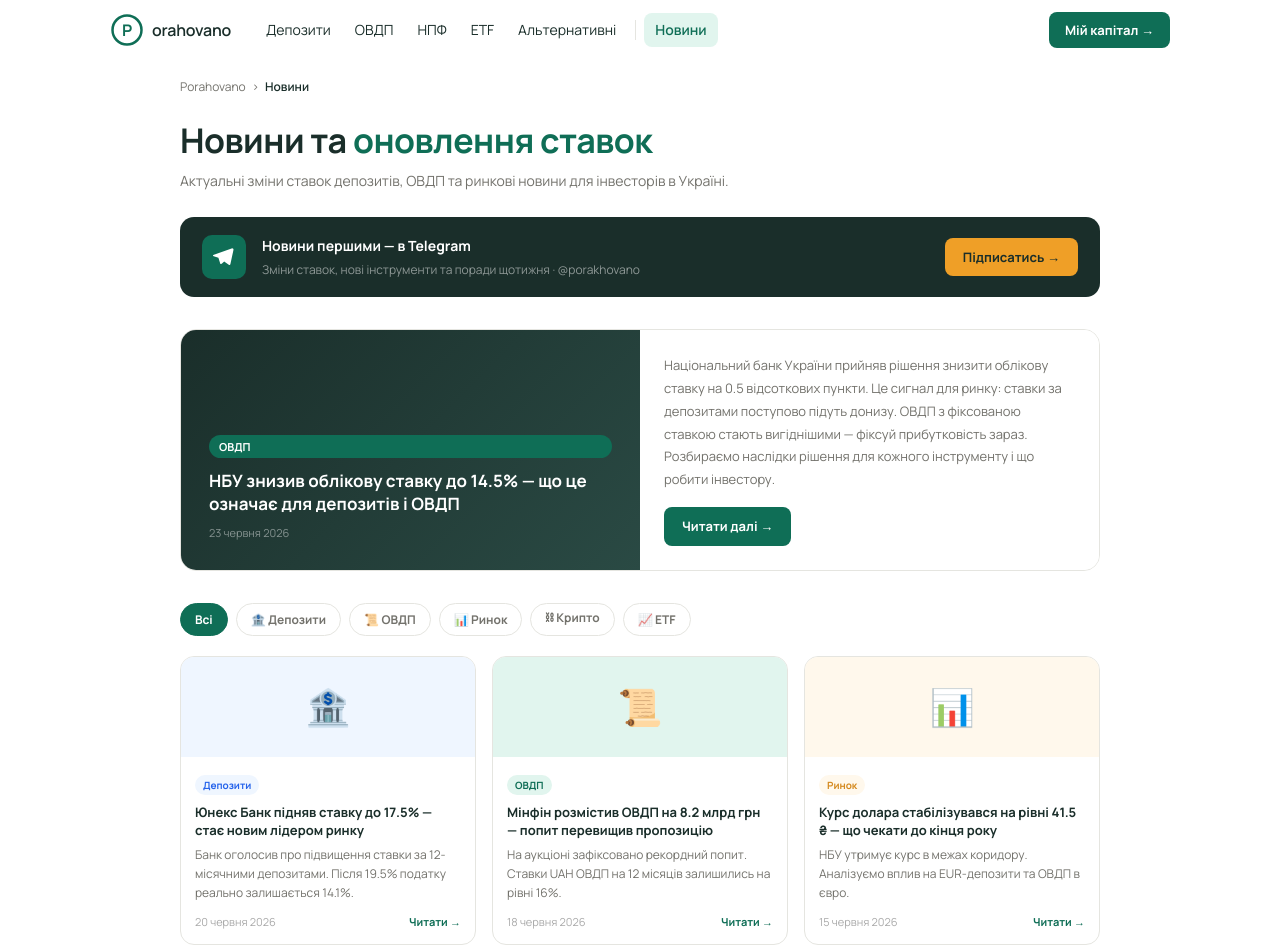
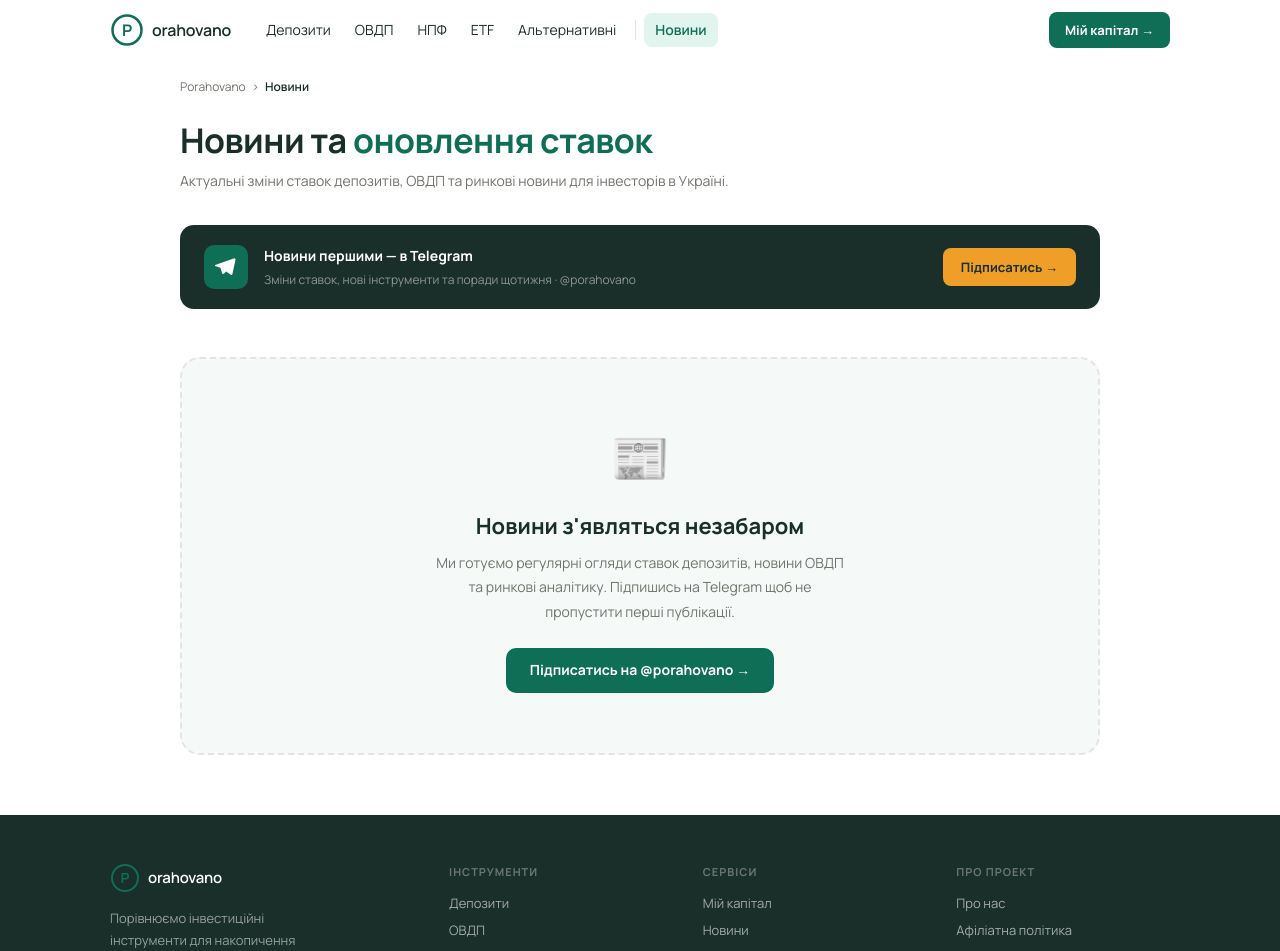
Before and after one commit to Ierokhin/porahovano, a Next.js app: page /novyny in a window 1280 px wide. Shown: the top 951 px of the page. Built offline with nearby package versions, Linux system fonts and the light colour scheme.

Commit message:
fix: Telegram link t.me/porahovano, remove fake news

```diff
--- a/app/novyny/page.jsx
+++ b/app/novyny/page.jsx
@@ -1,55 +1,17 @@
-"use client";
 // porahovano.in.ua/novyny — /app/novyny/page.jsx
-
-import { useState } from "react";
-import Link from "next/link";
 
 const T = {
   green:"#0F6E56", greenLt:"#E1F5EE",
   amber:"#EF9F27", dark:"#1A2E2A", gray:"#73726C",
-  grayLt:"#F5FAF8", border:"#E5E5E0", white:"#FFFFFF",
+  grayLt:"#F5FAF8", border:"#E5E5E0",
 };
 
-const CATS = [
-  { id:"all",     label:"Всі" },
-  { id:"deposit", label:"🏦 Депозити" },
-  { id:"ovdp",    label:"📜 ОВДП" },
-  { id:"market",  label:"📊 Ринок" },
-  { id:"crypto",  label:"⛓ Крипто" },
-  { id:"etf",     label:"📈 ETF" },
-];
-
-const CAT_STYLE = {
-  deposit: { bg:"#EFF6FF", c:"#2563EB", label:"Депозити" },
-  ovdp:    { bg:T.greenLt, c:T.green,   label:"ОВДП" },
-  market:  { bg:"#FFF8EC", c:"#D4891E", label:"Ринок" },
-  crypto:  { bg:"#F3E8FF", c:"#7C3AED", label:"Крипто" },
-  etf:     { bg:"#F0FDF4", c:"#16A34A", label:"ETF" },
+export const metadata = {
+  title: "Новини · Porahovano",
+  description: "Актуальні зміни ставок депозитів, ОВДП та ринкові новини для інвесторів в Україні.",
 };
 
-const FEATURED = {
-  cat:"ovdp", icon:"📜",
-  title:"НБУ знизив облікову ставку до 14.5% — що це означає для депозитів і ОВДП",
-  date:"23 червня 2026",
-  excerpt:"Національний банк України прийняв рішення знизити облікову ставку на 0.5 відсоткових пункти. Це сигнал для ринку: ставки за депозитами поступово підуть донизу. ОВДП з фіксованою ставкою стають вигіднішими — фіксуй прибутковість зараз. Розбираємо наслідки рішення для кожного інструменту і що робити інвестору.",
-};
-
-const NEWS = [
-  { id:1, cat:"deposit", icon:"🏦", bg:"#EFF6FF", title:"Юнекс Банк підняв ставку до 17.5% — стає новим лідером ринку",                    excerpt:"Банк оголосив про підвищення ставки за 12-місячними депозитами. Після 19.5% податку реально залишається 14.1%.", date:"20 червня 2026" },
-  { id:2, cat:"ovdp",    icon:"📜", bg:"#E1F5EE", title:"Мінфін розмістив ОВДП на 8.2 млрд грн — попит перевищив пропозицію",              excerpt:"На аукціоні зафіксовано рекордний попит. Ставки UAH ОВДП на 12 місяців залишились на рівні 16%.", date:"18 червня 2026" },
-  { id:3, cat:"market",  icon:"📊", bg:"#FFF8EC", title:"Курс долара стабілізувався на рівні 41.5 ₴ — що чекати до кінця року",            excerpt:"НБУ утримує курс в межах коридору. Аналізуємо вплив на EUR-депозити та ОВДП в євро.", date:"15 червня 2026" },
-  { id:4, cat:"crypto",  icon:"⛓", bg:"#F3E8FF", title:"Bitcoin пробив $100k знову — чи варто купувати зараз українцям",                  excerpt:"Розбираємо поточний цикл, ризики і як правильно виходити з позиції з урахуванням українського оподаткування.", date:"12 червня 2026" },
-  { id:5, cat:"etf",     icon:"📈", bg:"#F0FDF4", title:"S&P 500 повернувся до максимумів — CSPX знову на піку",                           excerpt:"Аналізуємо що відбулось з ETF-портфелями українських інвесторів за перше півріччя 2026.", date:"10 червня 2026" },
-  { id:6, cat:"ovdp",    icon:"📜", bg:"#E1F5EE", title:"Як купити ОВДП через Дію у 2026 році — покрокова інструкція",                     excerpt:"Оновлений гайд з актуальними скріншотами. Від реєстрації до першої покупки за 15 хвилин.", date:"5 червня 2026" },
-  { id:7, cat:"deposit", icon:"🏦", bg:"#EFF6FF", title:"ФГВФО підняв ліміт гарантії до 800 000 ₴ — що це означає",                        excerpt:"Верховна Рада ухвалила зміни до закону. Нові правила вступають в силу з 1 серпня 2026 року.", date:"1 червня 2026" },
-  { id:8, cat:"market",  icon:"📊", bg:"#FFF8EC", title:"Топ-5 інвестиційних інструментів першого півріччя 2026",                           excerpt:"Що показало найкращу дохідність після податків? Порівнюємо реальні цифри: ОВДП, депозити, ETF і золото.", date:"28 травня 2026" },
-  { id:9, cat:"etf",     icon:"🛡", bg:"#FEF2F2", title:"NATO ETF — рік роботи: +23% і що далі для оборонного сектору",                    excerpt:"Аналіз результатів VanEck Defense ETF за рік. Чи варто купувати після такого зростання?", date:"20 травня 2026" },
-];
-
 export default function NovynyPage() {
-  const [activeCat, setActiveCat] = useState("all");
-  const filtered = activeCat === "all" ? NEWS : NEWS.filter(n => n.cat === activeCat);
-
   return (
     <main style={{ fontFamily:"'Manrope','Segoe UI',system-ui,sans-serif", color:T.dark, maxWidth:960, margin:"0 auto", padding:"0 20px 60px" }}>
 
@@ -62,77 +24,46 @@ export default function NovynyPage() {
       <h1 style={{ fontSize:"clamp(24px,5vw,34px)", fontWeight:700, lineHeight:1.2, letterSpacing:"-.5px", margin:"0 0 8px" }}>
         Новини та <span style={{ color:T.green }}>оновлення ставок</span>
       </h1>
-      <p style={{ fontSize:14, color:T.gray, lineHeight:1.7, margin:"0 0 24px" }}>
+      <p style={{ fontSize:14, color:T.gray, lineHeight:1.7, margin:"0 0 32px" }}>
         Актуальні зміни ставок депозитів, ОВДП та ринкові новини для інвесторів в Україні.
       </p>
 
       {/* Telegram CTA */}
-      <div style={{ background:T.dark, borderRadius:14, padding:"18px 22px", display:"flex", alignItems:"center", gap:16, marginBottom:32, flexWrap:"wrap" }}>
+      <div style={{ background:T.dark, borderRadius:14, padding:"20px 24px", display:"flex", alignItems:"center", gap:16, marginBottom:48, flexWrap:"wrap" }}>
         <div style={{ width:44, height:44, borderRadius:10, background:T.green, display:"flex", alignItems:"center", justifyContent:"center", flexShrink:0 }}>
           <svg width="22" height="22" viewBox="0 0 24 24" fill="none">
             <path d="M21.8 2.2L1 9.5c-1.4.5-1.4 1.3-.2 1.7l5.1 1.6 1.9 5.9c.2.7.4.9 1 .9.5 0 .7-.2 1-.5l2.4-2.3 5 3.7c.9.5 1.6.3 1.8-.9l3.3-15.2c.3-1.4-.5-2-1.5-1.7z" fill="white"/>
           </svg>
         </div>
         <div style={{ flex:1 }}>
-          <div style={{ fontSize:14, fontWeight:700, color:"white", marginBottom:3 }}>Новини першими — в Telegram</div>
-          <div style={{ fontSize:12, color:"rgba(255,255,255,.5)" }}>Зміни ставок, нові інструменти та поради щотижня · @porakhovano</div>
+          <div style={{ fontSize:14, fontWeight:700, color:"white", marginBottom:3 }}>
+            Новини першими — в Telegram
+          </div>
+          <div style={{ fontSize:12, color:"rgba(255,255,255,.5)" }}>
+            Зміни ставок, нові інструменти та поради щотижня · @porahovano
+          </div>
         </div>
-        <a href="https://t.me/porakhovano" target="_blank" rel="noopener noreferrer"
+        <a href="https://t.me/porahovano" target="_blank" rel="noopener noreferrer"
           style={{ padding:"9px 18px", background:T.amber, color:T.dark, borderRadius:8, fontSize:13, fontWeight:700, textDecoration:"none", flexShrink:0 }}>
           Підписатись →
         </a>
       </div>
 
-      {/* Featured */}
-      <div style={{ display:"grid", gridTemplateColumns:"1fr 1fr", border:`1.5px solid ${T.border}`, borderRadius:16, overflow:"hidden", marginBottom:32 }}>
-        <div style={{ background:`linear-gradient(135deg,${T.dark} 0%,#2A4A44 100%)`, padding:28, display:"flex", flexDirection:"column", justifyContent:"flex-end", minHeight:220 }}>
-          <span style={{ display:"inline-block", padding:"3px 10px", borderRadius:20, background:T.green, color:"white", fontSize:11, fontWeight:700, marginBottom:12 }}>
-            {CAT_STYLE[FEATURED.cat].label}
-          </span>
-          <div style={{ fontSize:17, fontWeight:700, color:"white", lineHeight:1.35, marginBottom:8 }}>{FEATURED.title}</div>
-          <div style={{ fontSize:11, color:"rgba(255,255,255,.45)" }}>{FEATURED.date}</div>
-        </div>
-        <div style={{ padding:24, background:"white", display:"flex", flexDirection:"column", justifyContent:"space-between" }}>
-          <p style={{ fontSize:13, color:T.gray, lineHeight:1.75, flex:1, marginBottom:16 }}>{FEATURED.excerpt}</p>
-          <a href="#" style={{ display:"inline-block", padding:"9px 18px", background:T.green, color:"white", borderRadius:8, fontSize:13, fontWeight:700, textDecoration:"none", alignSelf:"flex-start" }}>
-            Читати далі →
-          </a>
-        </div>
+      {/* Coming soon */}
+      <div style={{ textAlign:"center", padding:"60px 20px", border:`2px dashed ${T.border}`, borderRadius:20, background:T.grayLt }}>
+        <div style={{ fontSize:48, marginBottom:16 }}>📰</div>
+        <h2 style={{ fontSize:22, fontWeight:700, marginBottom:10, color:T.dark }}>
+          Новини з'являться незабаром
+        </h2>
+        <p style={{ fontSize:14, color:T.gray, lineHeight:1.75, maxWidth:420, margin:"0 auto 24px" }}>
+          Ми готуємо регулярні огляди ставок депозитів, новини ОВДП та ринкові аналітику. Підпишись на Telegram щоб не пропустити перші публікації.
+        </p>
+        <a href="https://t.me/porahovano" target="_blank" rel="noopener noreferrer"
+          style={{ display:"inline-block", padding:"11px 24px", background:T.green, color:"white", borderRadius:10, fontSize:14, fontWeight:700, textDecoration:"none" }}>
+          Підписатись на @porahovano →
+        </a>
       </div>
 
-      {/* Filter */}
-      <div style={{ display:"flex", gap:8, flexWrap:"wrap", marginBottom:20 }}>
-        {CATS.map(c => (
-          <button key={c.id} onClick={() => setActiveCat(c.id)} style={{
-            padding:"5px 14px", borderRadius:20, fontSize:12, fontWeight:700, cursor:"pointer",
-            border:`1.5px solid ${activeCat===c.id ? T.green : T.border}`,
-            background: activeCat===c.id ? T.green : T.white,
-            color: activeCat===c.id ? "white" : T.gray,
-            transition:"all .15s",
-          }}>{c.label}</button>
-        ))}
-      </div>
-
-      {/* News grid */}
-      <div style={{ display:"grid", gridTemplateColumns:"repeat(3,1fr)", gap:16, marginBottom:36 }}>
-        {filtered.map(n => {
-          const cs = CAT_STYLE[n.cat];
-          return (
-            <div key={n.id} style={{ border:`1.5px solid ${T.border}`, borderRadius:14, overflow:"hidden", background:"white", cursor:"pointer", transition:"border-color .15s, box-shadow .15s" }}>
-              <div style={{ height:100, background:n.bg, display:"flex", alignItems:"center", justifyContent:"center", fontSize:36 }}>{n.icon}</div>
-              <div style={{ padding:14 }}>
-                <span style={{ display:"inline-block", padding:"2px 8px", borderRadius:20, fontSize:10, fontWeight:700, background:cs.bg, color:cs.c, marginBottom:8 }}>{cs.label}</span>
-                <div style={{ fontSize:13, fontWeight:700, lineHeight:1.4, marginBottom:6, color:T.dark }}>{n.title}</div>
-                <div style={{ fontSize:12, color:T.gray, lineHeight:1.6, marginBottom:10 }}>{n.excerpt}</div>
-                <div style={{ display:"flex", justifyContent:"space-between", alignItems:"center", fontSize:11, color:"#aaa" }}>
-                  <span>{n.date}</span>
-                  <a href="#" style={{ color:T.green, fontWeight:700, textDecoration:"none" }}>Читати →</a>
-                </div>
-              </div>
-            </div>
-          );
-        })}
-      </div>
     </main>
   );
 }
--- a/components/Footer.jsx
+++ b/components/Footer.jsx
@@ -61,12 +61,12 @@ export default function Footer() {
             <p style={{ fontSize: 13, color: "rgba(255,255,255,.55)", lineHeight: 1.7, maxWidth: 220, marginBottom: 20 }}>
               Порівнюємо інвестиційні інструменти для накопичення капіталу. Реальна дохідність після 19.5% податку.
             </p>
-            <a href="https://t.me/porakhovano" target="_blank" rel="noopener noreferrer"
+            <a href="https://t.me/porahovano" target="_blank" rel="noopener noreferrer"
               style={{ display: "inline-flex", alignItems: "center", gap: 6, fontSize: 12, fontWeight: 600, color: G, textDecoration: "none", background: "rgba(15,110,86,.15)", padding: "6px 12px", borderRadius: 20, border: "1px solid rgba(15,110,86,.3)" }}>
               <svg width="14" height="14" viewBox="0 0 24 24" fill="none" aria-hidden="true">
                 <path d="M21.8 2.2L1 9.5c-1.4.5-1.4 1.3-.2 1.7l5.1 1.6 1.9 5.9c.2.7.4.9 1 .9.5 0 .7-.2 1-.5l2.4-2.3 5 3.7c.9.5 1.6.3 1.8-.9l3.3-15.2c.3-1.4-.5-2-1.5-1.7z" fill={G}/>
               </svg>
-              @porakhovano
+              @porahovano
             </a>
           </div>
 
```
